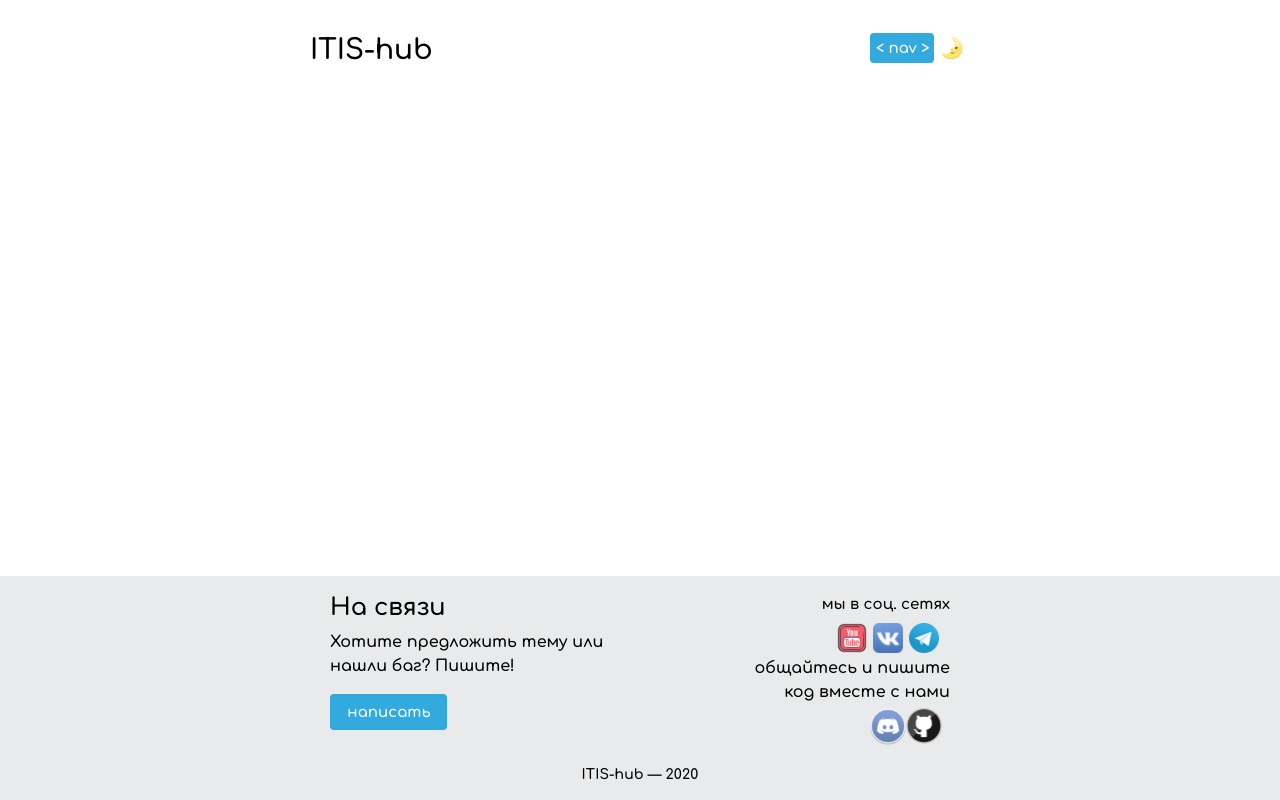
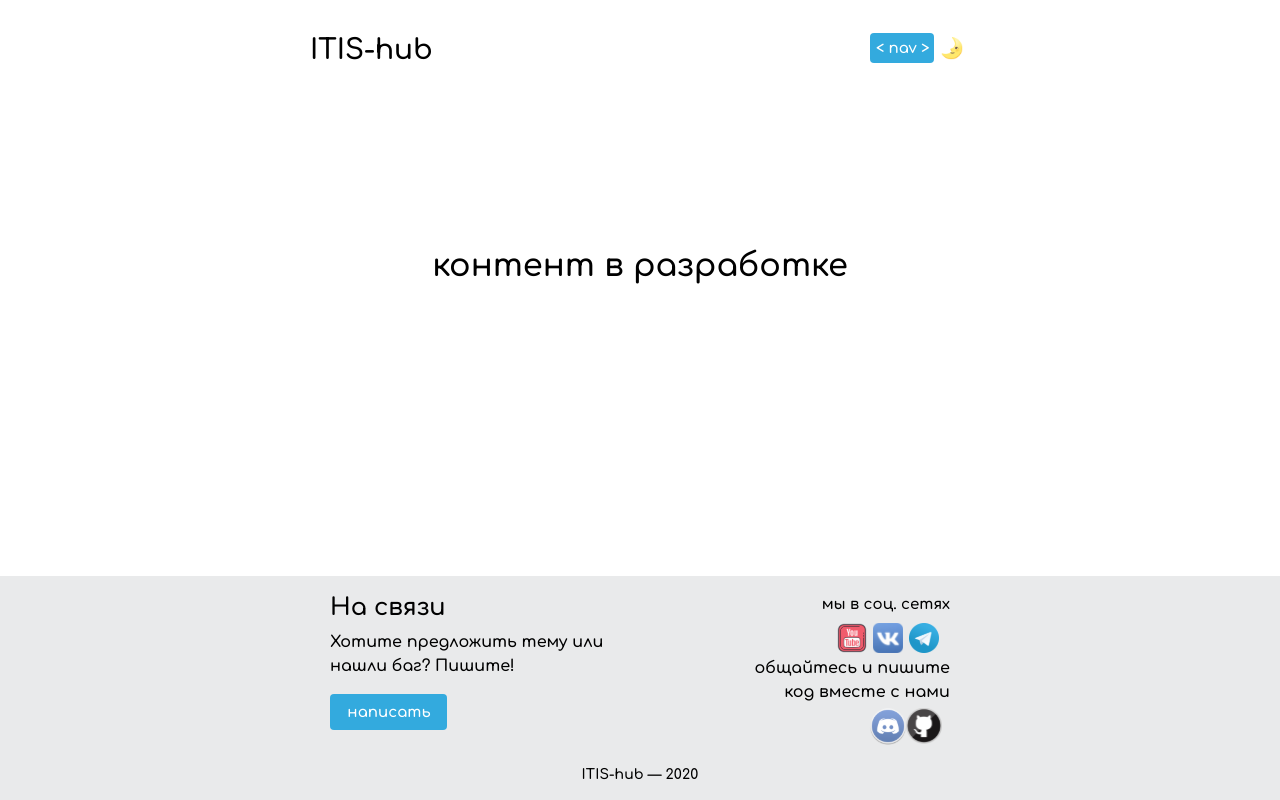
Before and after one commit to ITISHub/itishub-frontend, a Nuxt app in the folder itis-hub/: page /practice in a window 1280 px wide. Built offline with nearby package versions, Linux system fonts and the light colour scheme.

Commit message:
fixed some font's sizes, added margins

```diff
--- a/itis-hub/nuxt.config.js
+++ b/itis-hub/nuxt.config.js
@@ -5,7 +5,7 @@ export default {
   */
   mode: 'universal',
   env: {
-    baseUrl: 'http://localhost:1337/',
+    baseUrl: 'https://itishub.pythonanywhere.com/',
     courseId: {
       mathAn: 1,
       discreteMath: 2,
--- a/itis-hub/pages/algem-theory/_theme_algem.vue
+++ b/itis-hub/pages/algem-theory/_theme_algem.vue
@@ -1,6 +1,6 @@
 <template>
     <v-container class="theme">
-      <h1 class="mb-3 theme__title"> {{ currentLesson.title }} </h1>
+      <h1 class="mb-8 theme__title"> {{ currentLesson.title }} </h1>
       <div class="theme__video-wrapper wrapper">
         <iframe
           :src="currentLesson.video_url"
--- a/itis-hub/pages/discrete-math-theory/_theme_discrete.vue
+++ b/itis-hub/pages/discrete-math-theory/_theme_discrete.vue
@@ -1,6 +1,6 @@
 <template>
   <v-container class="theme">
-    <h1 class="mb-3 theme__title"> {{ currentLesson.title }} </h1>
+    <h1 class="mb-8 theme__title"> {{ currentLesson.title }} </h1>
     <div class="theme__video-wrapper wrapper">
       <iframe
         :src="currentLesson.video_url"
--- a/itis-hub/pages/math-analysis-theory/_theme_math.vue
+++ b/itis-hub/pages/math-analysis-theory/_theme_math.vue
@@ -1,6 +1,6 @@
 <template>
   <v-container class="theme">
-    <h1 class="mb-3 theme__title"> {{ currentLesson.title }} </h1>
+    <h1 class="mb-8 theme__title"> {{ currentLesson.title }} </h1>
     <div class="theme__video-wrapper wrapper">
       <iframe
         :src="currentLesson.video_url"
--- a/itis-hub/pages/math-analysis-theory/index.vue
+++ b/itis-hub/pages/math-analysis-theory/index.vue
@@ -16,6 +16,7 @@
         :title="lesson.title"
         :lesson-id="lesson.id"
         link="/math-analysis-theory/"
+        title-size="12"
       />
     </div>
   </v-container>
--- /dev/null
+++ b/itis-hub/pages/practice.vue
@@ -0,0 +1,17 @@
+<template>
+    <v-container class="in-development">
+      <h2>контент в разработке</h2>
+    </v-container>
+</template>
+
+<script>
+    export default {
+        name: "practice"
+    }
+</script>
+
+<style scoped>
+  .in-development {
+    height: 50vh;
+  }
+</style>
```
